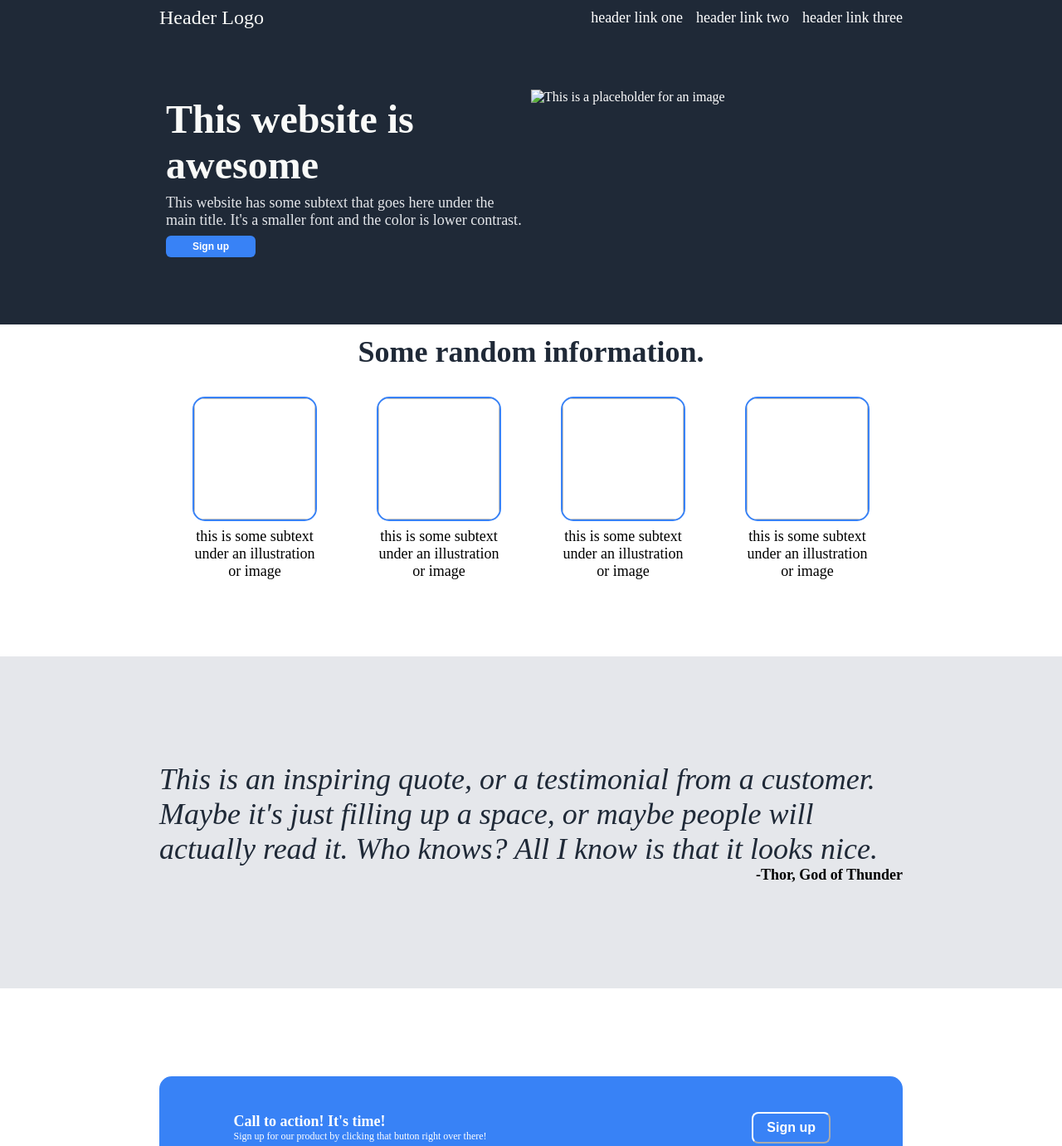
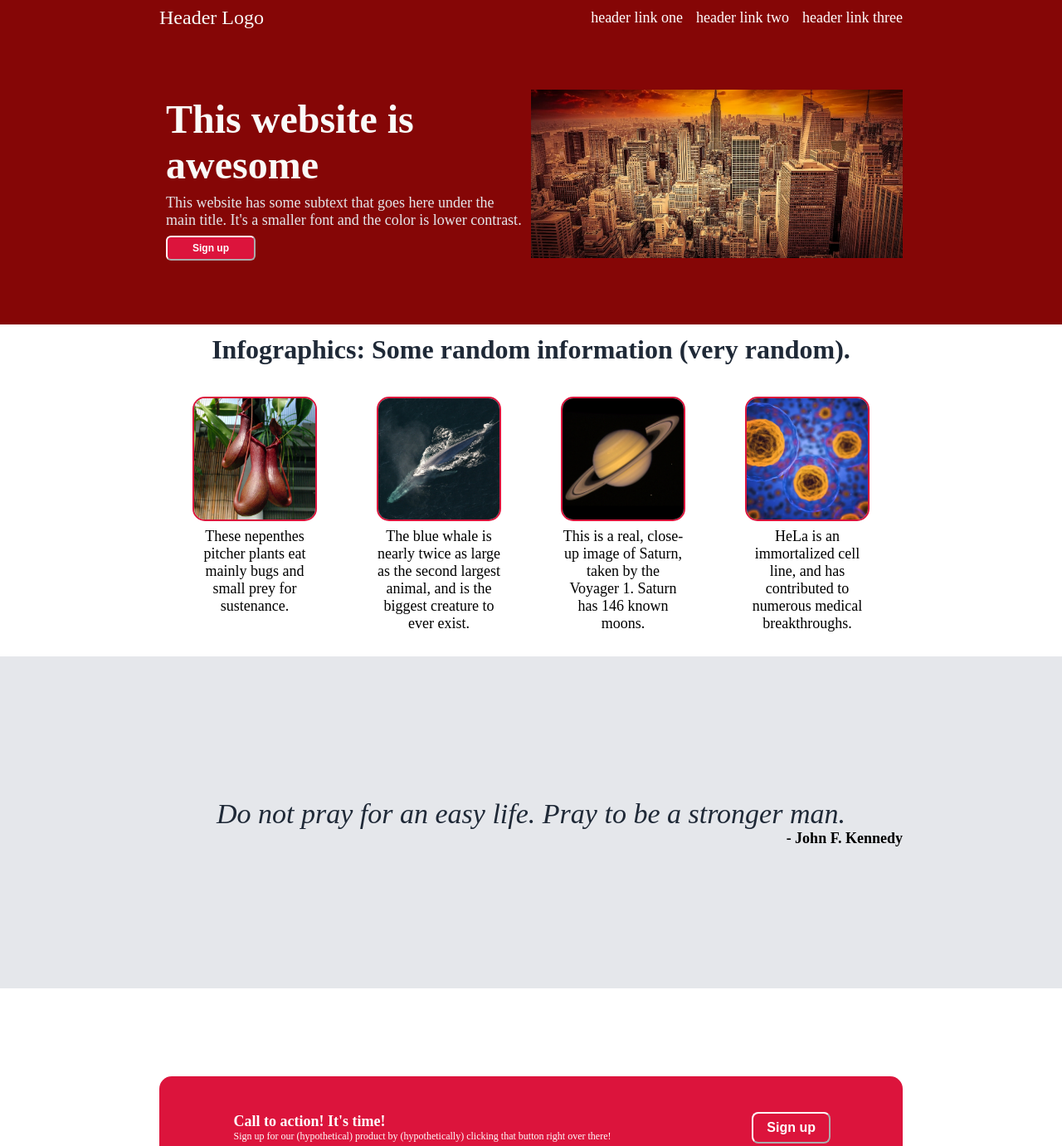
Before and after one commit to chrisdb88/landing-page, a plain HTML site: page index.html in a window 1280 px wide. Shown: the part 9-1390 px from the top of the page at 83% size. Drawn offline with Linux system fonts and the light colour scheme.

Commit message:
Personalization: minor visual tweaks and additions

```diff
--- a/index.html
+++ b/index.html
@@ -26,42 +26,43 @@
                     </p>
                     <button class="blue-button-top">Sign up</button>
                 </div>
-                <img id="top-section-image" alt="This is a placeholder for an image">
+                <img id="top-section-image" src="./img/city-6552638_1280.jpg" alt="Image of a city scape.">
             </div>
         </div>
         <div class="main-flex  second-section" id="background-color-2">
-            <h2 class="header2-1">Some random information.</h2>
+            <h2 class="header2-1">Infographics: Some random information (very random).</h2>
             <div class="info-container">
                 <div class="section-2-infographic">
-                    <img class="section-2-img">
-                    <p class="image-subtext">this is some subtext under an illustration or image</p>
+                    <img class="section-2-img" src="./img/nepenthes-gimp.jpg" alt="Nepenthes carnivorous plant.">
+                    <p class="image-subtext">These nepenthes pitcher plants eat mainly bugs and small prey for sustenance.</p>
                 </div>
                 <div class="section-2-infographic">
-                    <img class="section-2-img">
-                    <p class="image-subtext">this is some subtext under an illustration or image</p>
+                    <img class="section-2-img" src="./img/blue-whale-gimp.jpg" alt="A blue whale.">
+                    <p class="image-subtext">The blue whale is nearly twice as large as the second largest animal,
+                        and is the biggest creature to ever exist.</p>
                 </div>
                 <div class="section-2-infographic">
-                    <img class="section-2-img">
-                    <p class="image-subtext">this is some subtext under an illustration or image</p>
+                    <img class="section-2-img" src="./img/saturn-gimp.jpg" alt="An image of Saturn.">
+                    <p class="image-subtext">This is a real, close-up image of Saturn, taken by the Voyager 1.
+                        Saturn has 146 known moons.</p>
                 </div>
                 <div class="section-2-infographic">
-                    <img class="section-2-img">
-                    <p class="image-subtext">this is some subtext under an illustration or image</p>
+                    <img class="section-2-img" src="./img/cells-gimp.jpg" alt="Generic image of cells.">
+                    <p class="image-subtext">HeLa is an immortalized cell line, and has contributed
+                         to numerous medical breakthroughs.</p>
                 </div>
             </div>
         </div>
         <div class="main-flex  third-section" id="background-color-3">
-            <p class="inspiring-quote">This is an inspiring quote, or a testimonial from a customer.
-                Maybe it's just filling up a space, or maybe people will actually read it.
-                Who knows? All I know is that it looks nice.</p>
-            <p class="inspiring-subtext">-Thor, God of Thunder</p>
+            <p class="inspiring-quote">Do not pray for an easy life. Pray to be a stronger man.</p>
+            <p class="inspiring-subtext">- John F. Kennedy</p>
         </div>
         <div class="main-flex  fourth-section" id="background-color-2">
             <div class="bottom-section-flex-1">
                 <div class="blue-footer-box">
                     <div class="blue-footer-flex-left">
                         <p class="CTA">Call to action! It's time!</p>
-                        <p class="CTA-subtext">Sign up for our product by clicking that button right over there!</p>
+                        <p class="CTA-subtext">Sign up for our (hypothetical) product by (hypothetically) clicking that button right over there!</p>
                     </div>
                     <div class="footer-button-container">
                         <button class="blue-footer-button">Sign up</button>
--- a/styles.css
+++ b/styles.css
@@ -23,7 +23,7 @@ body {
 }
 
 .first-section {
-    background-color: #1F2937;
+    background-color: #850606;
     color: white;
 
 }
@@ -116,23 +116,30 @@ p {
 }
 
 .top-container-2c1, #top-section-image {
+    width: 50%;
     flex: 1 1 50%;
     height: 60%;
 }
+
+#top-section-image {
+    object-fit: cover;
+}
+
 
 .blue-button-top {
     width: 25%;
     font-size: 12px;
     font-weight: 800;
     padding: 6px;
-    border: 0px;
+    border-width: 2px;
+    border-color: white;
     border-radius: 6px;
-    background-color: #3882F6;
+    background-color: #DC143C;
     color: white;
 }
 
 .header2-1 {
-    font-size: 36px;
+    font-size: 32px;
     font-weight: 800;
     margin: 0;
     padding: 0;
@@ -161,7 +168,7 @@ p {
 .section-2-img {
     height: 150px;
     border-radius: 15px;
-    border: solid 2px #3882F6;
+    border: solid 2px #DC143C;
 }
 
 .image-subtext {
@@ -174,7 +181,7 @@ p {
 }
 
 .inspiring-quote {
-    font-size: 36px;
+    font-size: 34px;
     font-style: italic;
     color: #1F2937;
 }
@@ -197,7 +204,7 @@ p {
     display: flex;
     height: 40%;
     flex: 1 1 auto;
-    background-color: #3882F6;
+    background-color: #DC143C;
     color: white;
     border-radius: 15px;
 }
@@ -222,7 +229,7 @@ p {
 .blue-footer-button {
     border-width: 2px;
     border-color: white;
-    background-color: #3882F6;
+    background-color: #DC143C;
     color: white;
     padding: 8px 16px;
     border-radius: 8px;
```
Also changed, not shown: img/blue-whale-gimp.jpg (added), img/cells-gimp.jpg (added), img/city-6552638_1280.jpg (added), img/nepenthes-gimp.jpg (added), img/saturn-gimp.jpg (added).
